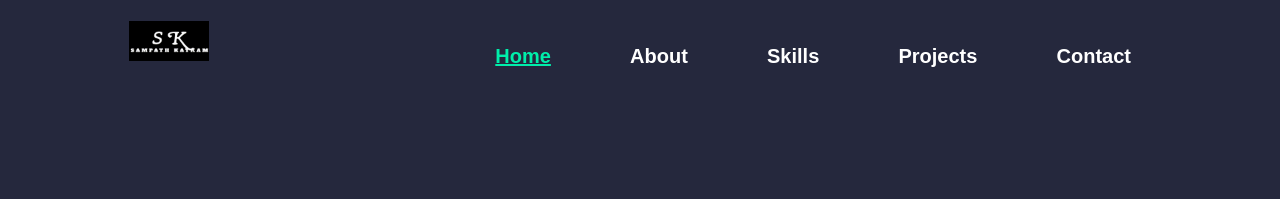
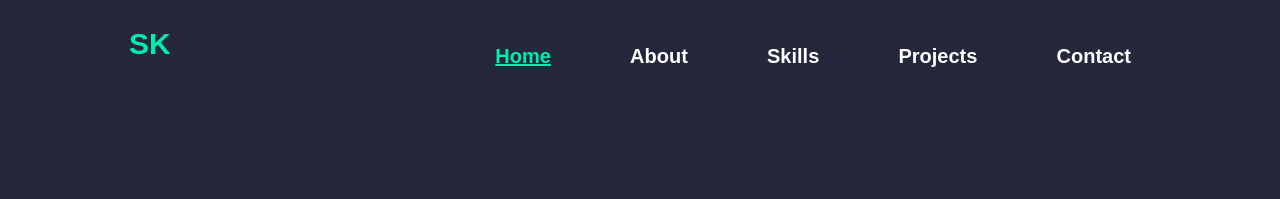
Before and after one commit to sampathbeliever/Personal-Portfolio, a plain HTML site: page index.html in a window 1280 px wide. Shown: the top 199 px of the page. Drawn offline with nearby package versions, Linux system fonts and the light colour scheme.

Commit message:
Update index.html

```diff
--- a/index.html
+++ b/index.html
@@ -12,7 +12,7 @@
 <body>
 
     <header class="header" id="home">
-        <a href="#"> <img src="personal portfolio/images/sk logo.gif" alt="" width="80px" height="50px" style="border-radius: 0%;" class="logo" ></a>
+        <a href="#" class="logo">SK</a>
             <nav class="navbar">
                 <a href="#" class="spl" style="text-decoration: underline;">Home</a>
                 <a href="#about" style="scroll-behavior: smooth;">About</a>
```
